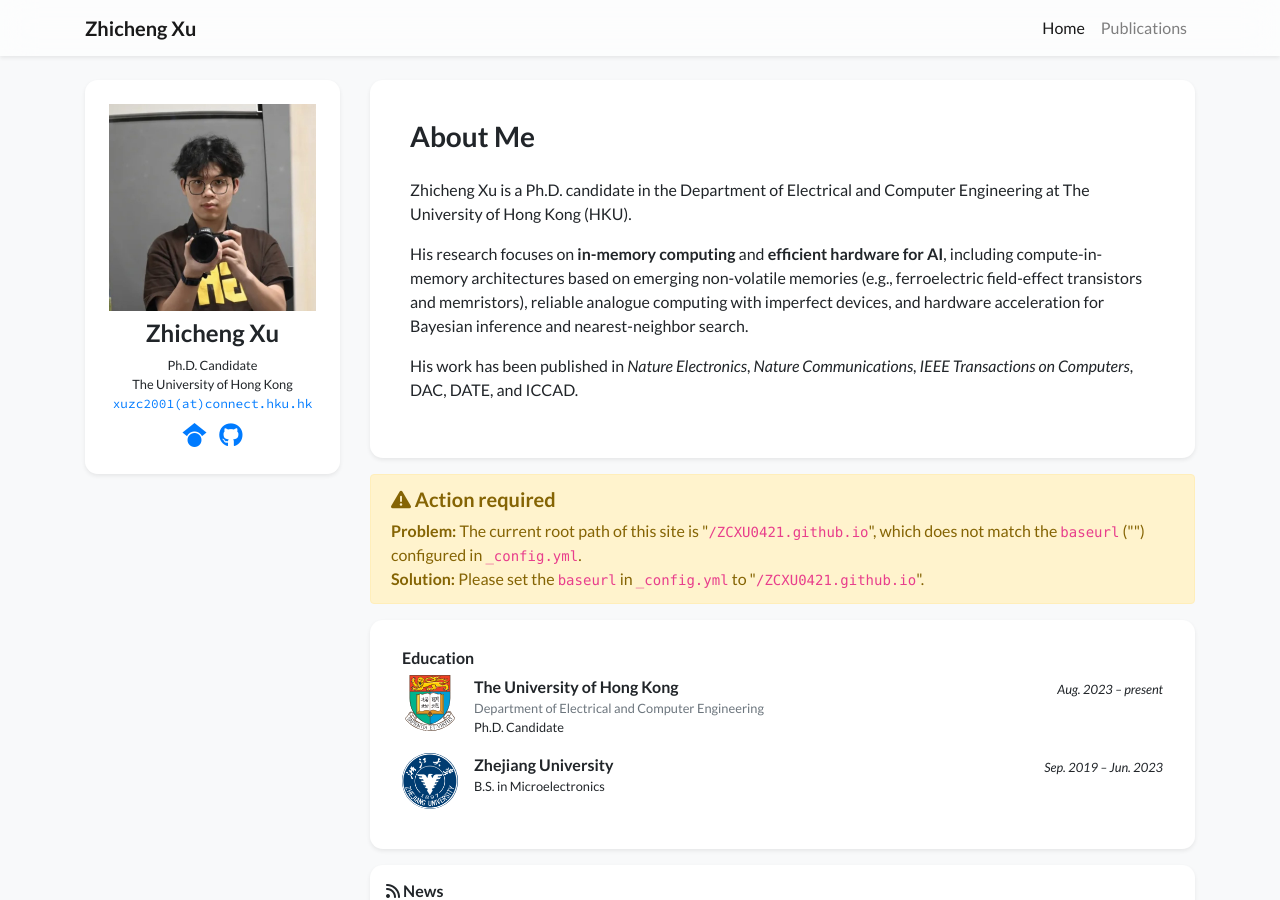
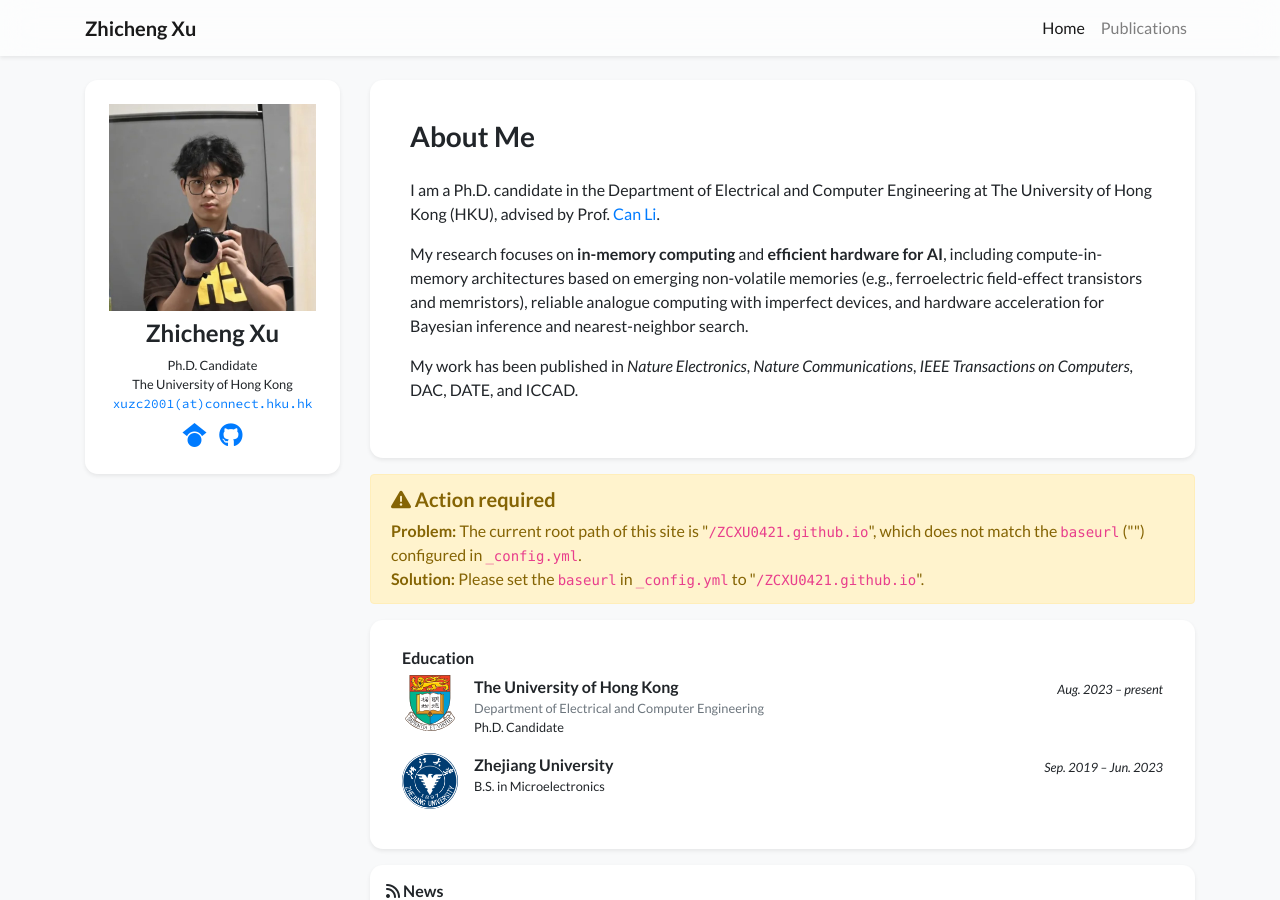
Before and after one commit to ZCXU0421/ZCXU0421.github.io, a Jekyll site: the page built from index.html, in a window 1280 px wide and 900 px high. Built offline with Jekyll 4.4.1, drawn with Linux system fonts in a browser that asks for light colours; nearby versions of some CDN libraries; a style sheet for code colours, icons or effects is not loaded.

Commit message:
About Me: first person, credit advisor Prof. Can Li

```diff
--- a/_data/profile.yml
+++ b/_data/profile.yml
@@ -21,17 +21,18 @@ github: ZCXU0421
 short_bio_text_justify: false
 short_bio: >-
   <p>
-    Zhicheng Xu is a Ph.D. candidate in the Department of Electrical and Computer Engineering at
-    The University of Hong Kong (HKU).
+    I am a Ph.D. candidate in the Department of Electrical and Computer Engineering at
+    The University of Hong Kong (HKU), advised by Prof.
+    <a href="https://ece.hku.hk/people/canl/" target="_blank">Can Li</a>.
   </p>
   <p>
-    His research focuses on <strong>in-memory computing</strong> and <strong>efficient hardware for AI</strong>,
+    My research focuses on <strong>in-memory computing</strong> and <strong>efficient hardware for AI</strong>,
     including compute-in-memory architectures based on emerging non-volatile memories (e.g., ferroelectric
     field-effect transistors and memristors), reliable analogue computing with imperfect devices, and
     hardware acceleration for Bayesian inference and nearest-neighbor search.
   </p>
   <p>
-    His work has been published in <i>Nature Electronics</i>, <i>Nature Communications</i>,
+    My work has been published in <i>Nature Electronics</i>, <i>Nature Communications</i>,
     <i>IEEE Transactions on Computers</i>, DAC, DATE, and ICCAD.
   </p>
 
```
